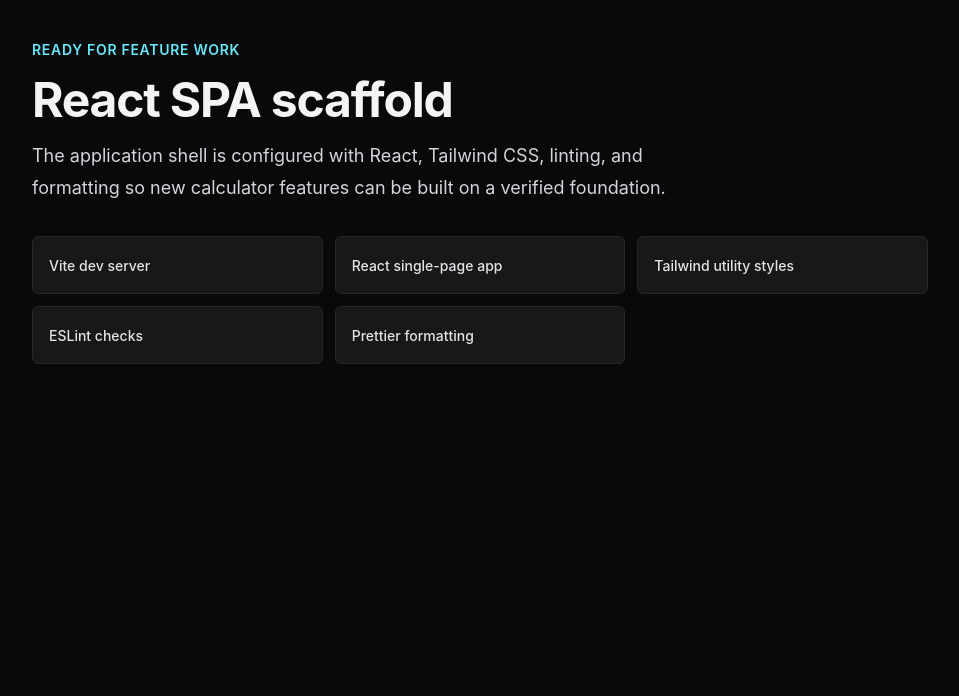
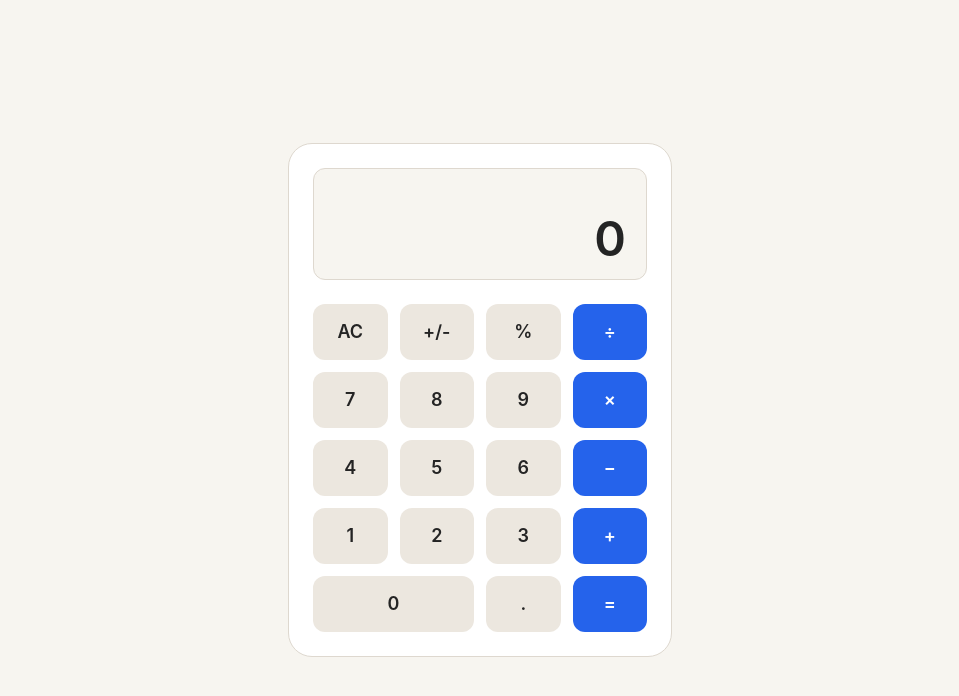
Before and after one commit to mtplayground/alex-0d18-tiny-calculator, a React (Vite) app: page / in a window 1280 px wide. Shown: the top 696 px of the page, without its empty margins (160-1119 px from the left). Built offline with nearby package versions, Linux system fonts and the light colour scheme.

Commit message:
Define calculator app shell

```diff
--- a/src/App.jsx
+++ b/src/App.jsx
@@ -1,40 +1,5 @@
-const tooling = [
-  'Vite dev server',
-  'React single-page app',
-  'Tailwind utility styles',
-  'ESLint checks',
-  'Prettier formatting',
-];
+import { CalculatorShell } from './components/CalculatorShell.jsx';
 
 export function App() {
-  return (
-    <main className="min-h-screen bg-zinc-950 px-6 py-10 text-zinc-100">
-      <section className="mx-auto flex max-w-4xl flex-col gap-8">
-        <div className="space-y-4">
-          <p className="text-sm font-semibold uppercase tracking-wider text-cyan-300">
-            Ready for feature work
-          </p>
-          <h1 className="max-w-2xl text-4xl font-bold tracking-tight sm:text-5xl">
-            React SPA scaffold
-          </h1>
-          <p className="max-w-2xl text-lg leading-8 text-zinc-300">
-            The application shell is configured with React, Tailwind CSS,
-            linting, and formatting so new calculator features can be built on a
-            verified foundation.
-          </p>
-        </div>
-
-        <div className="grid gap-3 sm:grid-cols-2 lg:grid-cols-3">
-          {tooling.map((item) => (
-            <div
-              key={item}
-              className="rounded-md border border-zinc-800 bg-zinc-900 p-4 shadow-sm"
-            >
-              <span className="text-sm font-medium text-zinc-200">{item}</span>
-            </div>
-          ))}
-        </div>
-      </section>
-    </main>
-  );
+  return <CalculatorShell />;
 }
--- /dev/null
+++ b/src/components/CalculatorShell.jsx
@@ -0,0 +1,59 @@
+const keys = [
+  ['AC', 'action'],
+  ['+/-', 'action'],
+  ['%', 'action'],
+  ['÷', 'operator'],
+  ['7', 'number'],
+  ['8', 'number'],
+  ['9', 'number'],
+  ['×', 'operator'],
+  ['4', 'number'],
+  ['5', 'number'],
+  ['6', 'number'],
+  ['−', 'operator'],
+  ['1', 'number'],
+  ['2', 'number'],
+  ['3', 'number'],
+  ['+', 'operator'],
+  ['0', 'number wide'],
+  ['.', 'number'],
+  ['=', 'equals'],
+];
+
+function keyClass(type) {
+  const base =
+    'flex h-14 items-center justify-center rounded-button text-lg font-semibold';
+
+  if (type.includes('operator') || type.includes('equals')) {
+    return `${base} bg-accent text-white`;
+  }
+
+  return `${base} bg-key text-charcoal`;
+}
+
+export function CalculatorShell() {
+  return (
+    <main className="flex min-h-screen items-center justify-center bg-paper px-5 py-8 text-charcoal">
+      <section
+        className="w-full max-w-sm rounded-shell border border-line bg-surface p-6"
+        aria-label="Calculator"
+      >
+        <div className="mb-6 flex min-h-28 items-end justify-end rounded-button border border-line bg-paper px-5 py-4">
+          <span className="text-5xl font-semibold leading-none">0</span>
+        </div>
+
+        <div className="grid grid-cols-4 gap-3">
+          {keys.map(([label, type]) => (
+            <button
+              key={label}
+              className={`${keyClass(type)} ${type.includes('wide') ? 'col-span-2' : ''}`}
+              type="button"
+            >
+              {label}
+            </button>
+          ))}
+        </div>
+      </section>
+    </main>
+  );
+}
--- a/src/styles.css
+++ b/src/styles.css
@@ -3,17 +3,20 @@
 @tailwind utilities;
 
 :root {
-  font-family:
-    Inter,
-    ui-sans-serif,
-    system-ui,
-    -apple-system,
-    BlinkMacSystemFont,
-    'Segoe UI',
-    sans-serif;
-  color-scheme: dark;
+  color-scheme: light;
+  font-family: theme('fontFamily.sans');
+  background: theme('colors.paper');
+  color: theme('colors.charcoal');
 }
 
 body {
   margin: 0;
+  min-width: 320px;
+  min-height: 100vh;
+  background: theme('colors.paper');
 }
+
+button {
+  border: 0;
+  font: inherit;
+}
--- a/tailwind.config.js
+++ b/tailwind.config.js
@@ -2,7 +2,32 @@
 export default {
   content: ['./index.html', './src/**/*.{js,jsx}'],
   theme: {
-    extend: {},
+    extend: {
+      colors: {
+        paper: '#f7f5f0',
+        surface: '#ffffff',
+        charcoal: '#242424',
+        muted: '#6f6a63',
+        line: '#ded8cf',
+        key: '#ece7df',
+        accent: '#2563eb',
+      },
+      fontFamily: {
+        sans: [
+          'Inter',
+          'ui-sans-serif',
+          'system-ui',
+          '-apple-system',
+          'BlinkMacSystemFont',
+          '"Segoe UI"',
+          'sans-serif',
+        ],
+      },
+      borderRadius: {
+        button: '0.75rem',
+        shell: '1.5rem',
+      },
+    },
   },
   plugins: [],
 };
```
